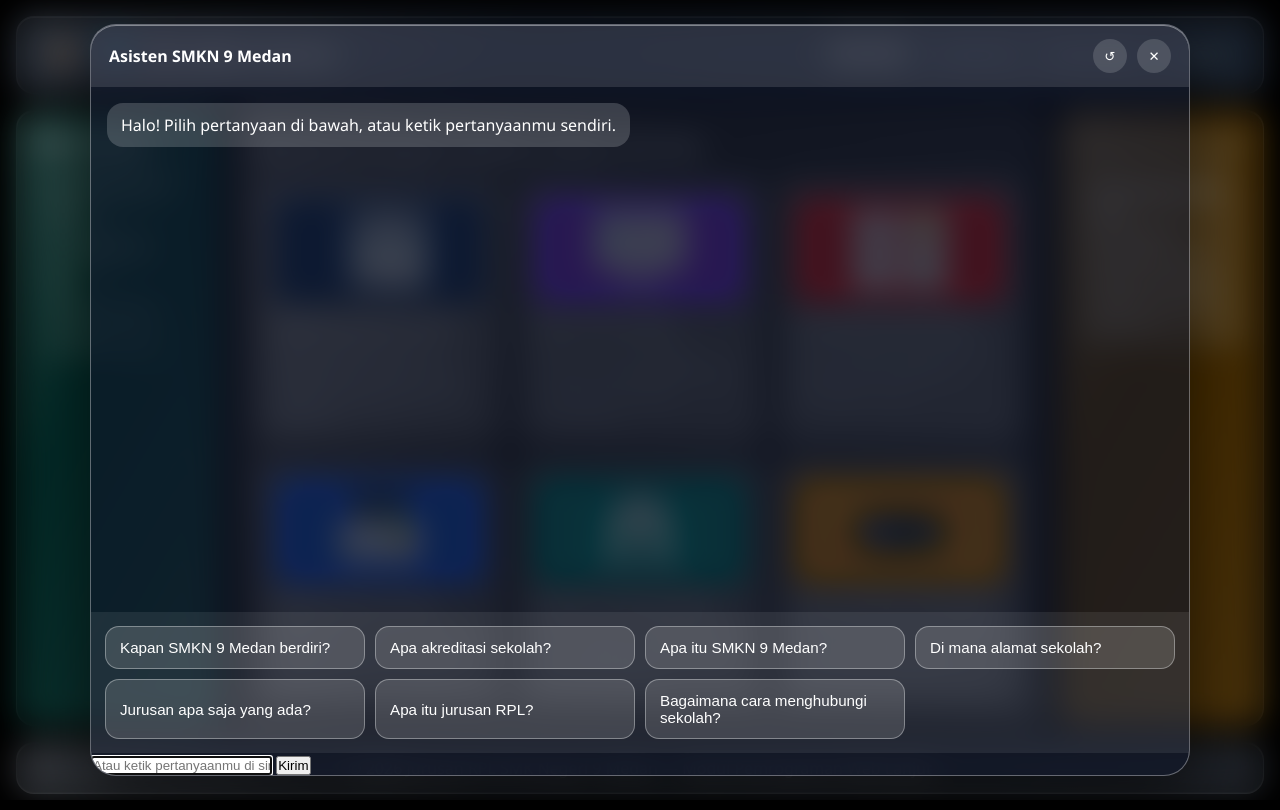
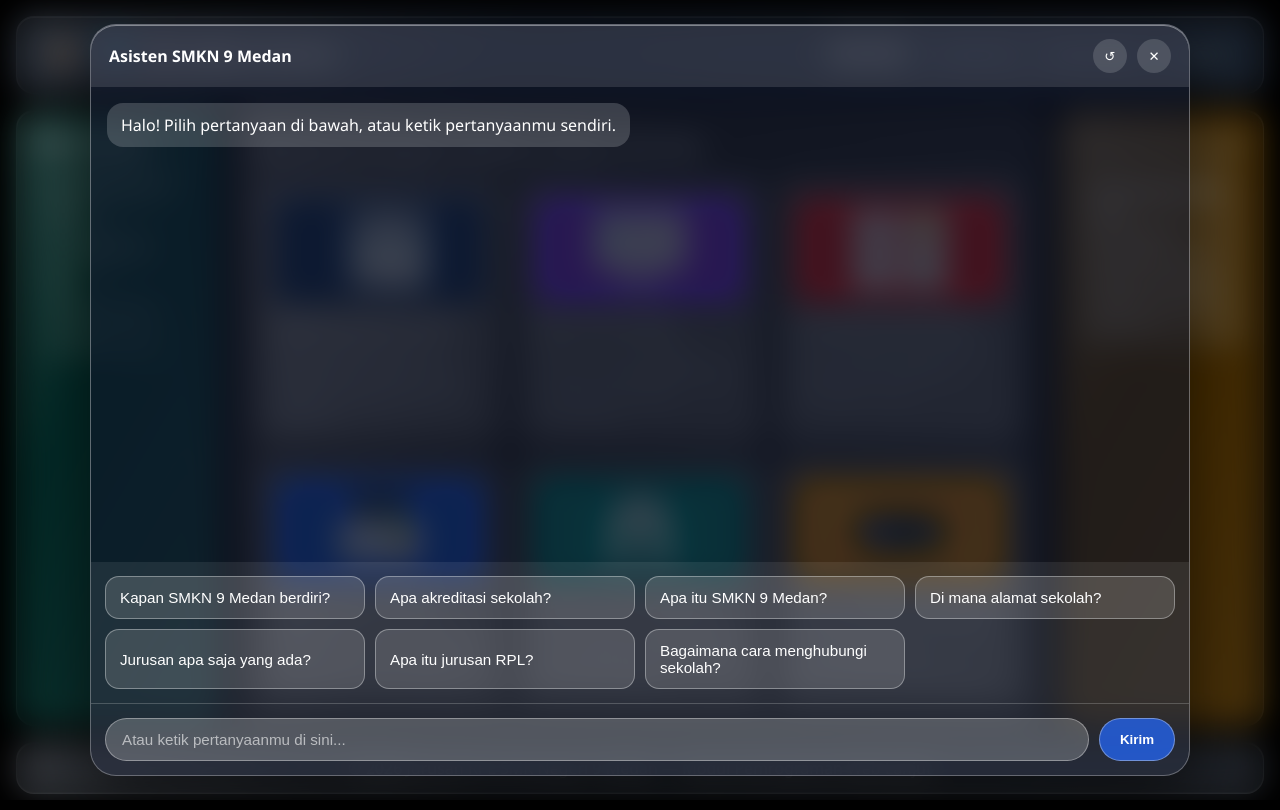
Before and after one commit to remonleonard936-cyber/tugaspw, a plain HTML site: page index.html in a window 1280 px wide. Both pictures are taken after a click on the button "Buka chatbot". Drawn offline with Linux system fonts and the light colour scheme.

Commit message:
Update style.css

```diff
--- a/style.css
+++ b/style.css
@@ -437,3 +437,29 @@ body::before { opacity: .35; }   /* gumpalan warna diredupkan */
   from { opacity: 0; transform: translateY(18px) scale(.985); filter: blur(6px); }
   to   { opacity: 1; transform: none; filter: blur(0); }
 }
+
+.pesan { white-space: pre-line; }   /* agar baris baru di jawaban tampil */
+
+.chat-pilihan { max-height: 30vh; overflow-y: auto; }
+
+.chat-form {
+  display: flex; gap: 10px; padding: 14px;
+  background: rgba(255,255,255,.08);
+  border-top: 1px solid rgba(255,255,255,.2);
+}
+.chat-form input {
+  flex: 1; padding: 12px 16px; border-radius: 999px; outline: none;
+  font-size: .95rem; color: #fff;
+  background: rgba(255,255,255,.14);
+  border: 1px solid rgba(255,255,255,.35);
+}
+.chat-form input::placeholder { color: rgba(255,255,255,.6); }
+.chat-form input:focus { background: rgba(255,255,255,.22); }
+.chat-form button {
+  padding: 0 20px; border-radius: 999px; cursor: pointer;
+  color: #fff; font-weight: 600;
+  background: rgba(37,99,235,.8);
+  border: 1px solid rgba(255,255,255,.35);
+  transition: background .25s ease;
+}
+.chat-form button:hover { background: rgba(37,99,235,1); }
```
